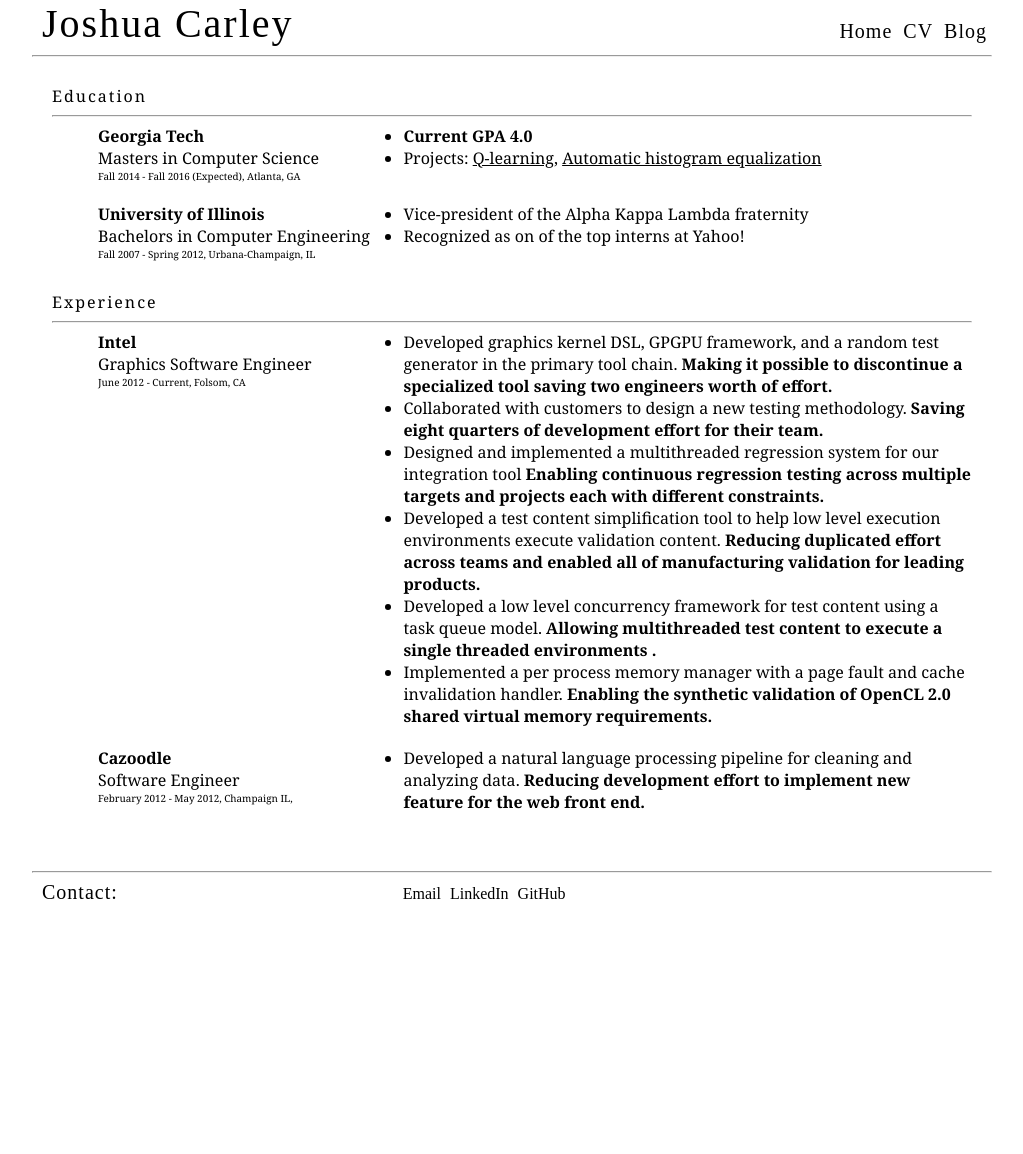
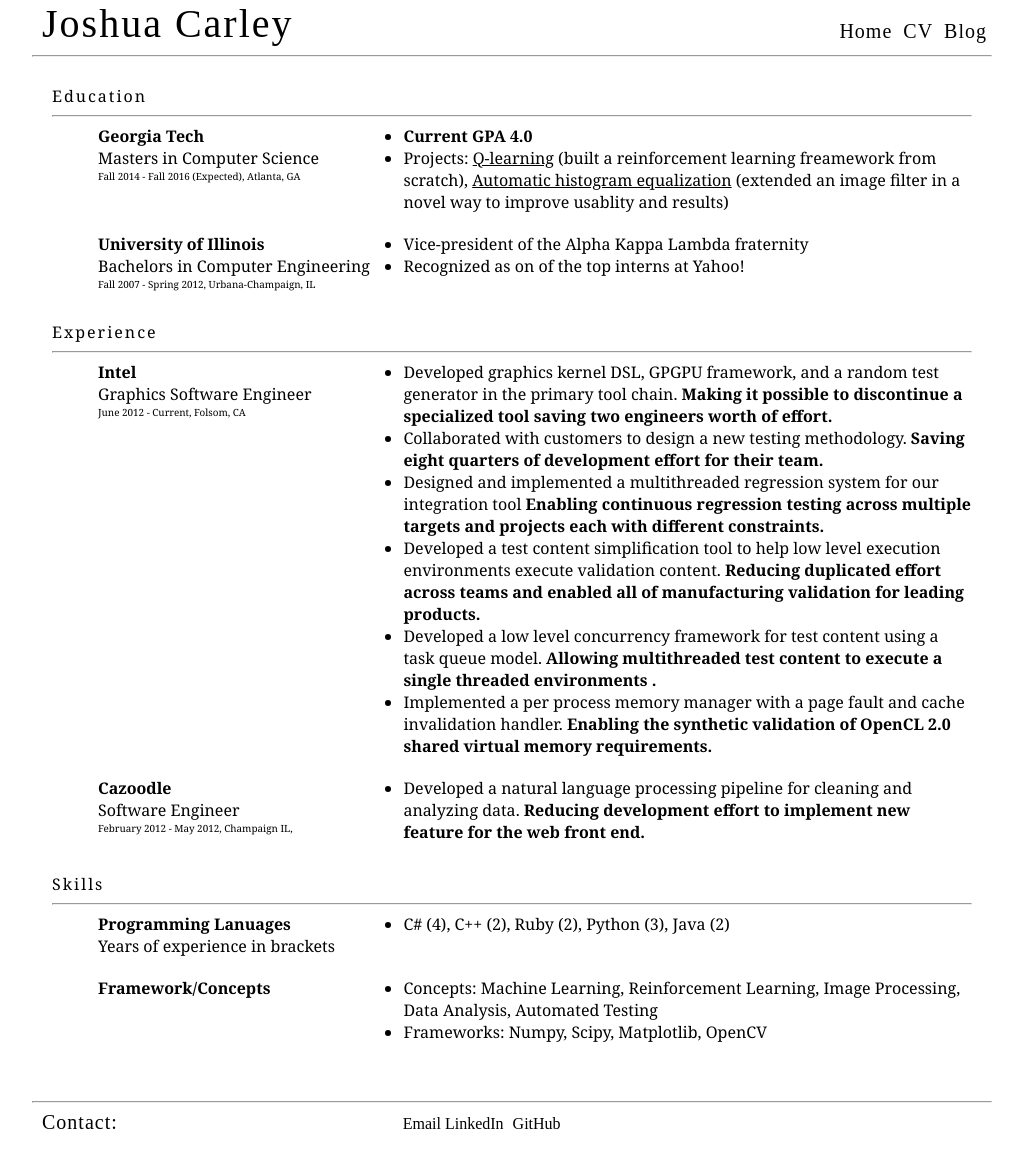
Before and after one commit to Joshuacarley/joshuacarley.github.io, a Jekyll site: the page built from cv/index.html, in a window 1280 px wide. Shown: the whole page, without its empty margins (128-1151 px from the left). Built offline with Jekyll 4.4.1, drawn with Linux system fonts in a browser that asks for light colours; before the commit the page ends 904 px from its top, so only the background shows below that.

Commit message:
adding skills to resume page

```diff
--- a/_layouts/default.html
+++ b/_layouts/default.html
@@ -8,11 +8,12 @@
 		.content {margin-left:auto; margin-right:auto; max-width: 960px; }
 		.header {margin-left:auto;margin-right:auto; }
 		.headertitle {width:38.2%; padding-left:10px;  font-size:40px; letter-spacing: 2px; display:inline-block;}
-		.footertitle {width:38.2%; padding-left:10px;  font-size:20px; letter-spacing: 1px; display:inline-block;}
+		.footertitle {padding-bottom:20px; width:38.2%; padding-left:10px;  font-size:20px; letter-spacing: 1px; display:inline-block;}
 		.links { float:right; display:inline-block;   font-size:20px; letter-spacing: 1px; margin-top: 20px; color:#000000;}
 		.link { margin-right: 5px;}
 		.link:link,.link:visited  {color:#000000;text-decoration:none;}
 		.link:hover {text-decoration:underline;}
+		.first { margin-right: 0px;}
 
 	</style>
 
@@ -31,7 +32,7 @@
 			<hr>
 			<div class="footer">
 				<div class="footertitle"> Contact: </div>
-				<a class="link" href="mailto:email@joshuacarley.com" target="_top">Email</a>
+				<a class="link first" href="mailto:email@joshuacarley.com" target="_top">Email</a>
 				<a class="link" href="https://www.linkedin.com/in/joshua-carley-626372a">LinkedIn</a>
 				<a class="link" href="https://www.github.com/joshuacarley">GitHub</a>
 			</div>
--- a/cv/index.html
+++ b/cv/index.html
@@ -26,13 +26,12 @@ dl { margin-bottom: 10px; }
 dt, dd { display: inline-block; vertical-align: top; margin-bottom: 20px; }
 .infoheader { width: 38.2%; }
 
-.jobheader, .schoolheader { width: 38.2%; padding-left: 5%; padding-right:20px; }
-.company, .school { font-size: 100%; font-weight: bold; }
+.jobheader, .skillsheader, .schoolheader { width: 38.2%; padding-left: 5%; padding-right:20px; }
+.company, .school, .catagory { font-size: 100%; font-weight: bold; }
 .title, .degree { font-size: 100%; }
 .time{ font-size: 61.8%;}
-.name { font-size: 161.8%; font-weight: bold;}
 
-.jobdescription, .schooldescription { width: 61.8%; }
+.jobdescription, .skillsdescription, .schooldescription { width: 61.8%; }
 .infodescription { text-align:left; width: 61.8%; }
 .result{  font-size: 100%; font-weight: bold; }
 a { color:#000000}
@@ -63,8 +62,8 @@ a { color:#000000}
 			<li class="note"><em class="result">{{degree.gpa}}</em></li>
 			<li class="note">
 				Projects:
-				<a href="{% post_url 2016-09-09-QLearning %}"> Q-learning</a>,
-				<a href="{% post_url 2016-09-08-autoclahe %}"> Automatic histogram equalization</a>
+				<a href="{% post_url 2016-09-09-QLearning %}"> Q-learning</a> (built a reinforcement learning freamework from scratch),
+				<a href="{% post_url 2016-09-08-autoclahe %}"> Automatic histogram equalization</a> (extended an image filter in a novel way to improve usablity and results)
 			</li>
 			{% endif %}
 			{% for note in degree.items%}
@@ -105,4 +104,32 @@ a { color:#000000}
 		</dd >
 		{% endfor %}
 	</dl>
+	<p class="section">Skills</p>
+	<hr>
+	<dl class="skills">
+		<dt class="skillsheader">
+			<p class="catagory">
+				Programming Lanuages
+			</p>
+			<p class="Title">
+				Years of experience in brackets
+			</p>
+		</dt><!--
+		--><dd class="skillsdescription">
+			<ul class="keyresults">
+				<li> C# (4), C++ (2), Ruby (2), Python (3), Java (2) </li>
+			</ul>
+		</dd >
+		<dt class="skillsheader">
+			<p class="catagory">
+				Framework/Concepts
+			</p>
+		</dt><!--
+		--><dd class="skillsdescription">
+			<ul class="keyresults">
+				<li> Concepts: Machine Learning, Reinforcement Learning, Image Processing, Data Analysis, Automated Testing</li>
+				<li> Frameworks: Numpy, Scipy, Matplotlib, OpenCV</li>
+			</ul
+		</dd >
+	</dl>
 </div >
```
